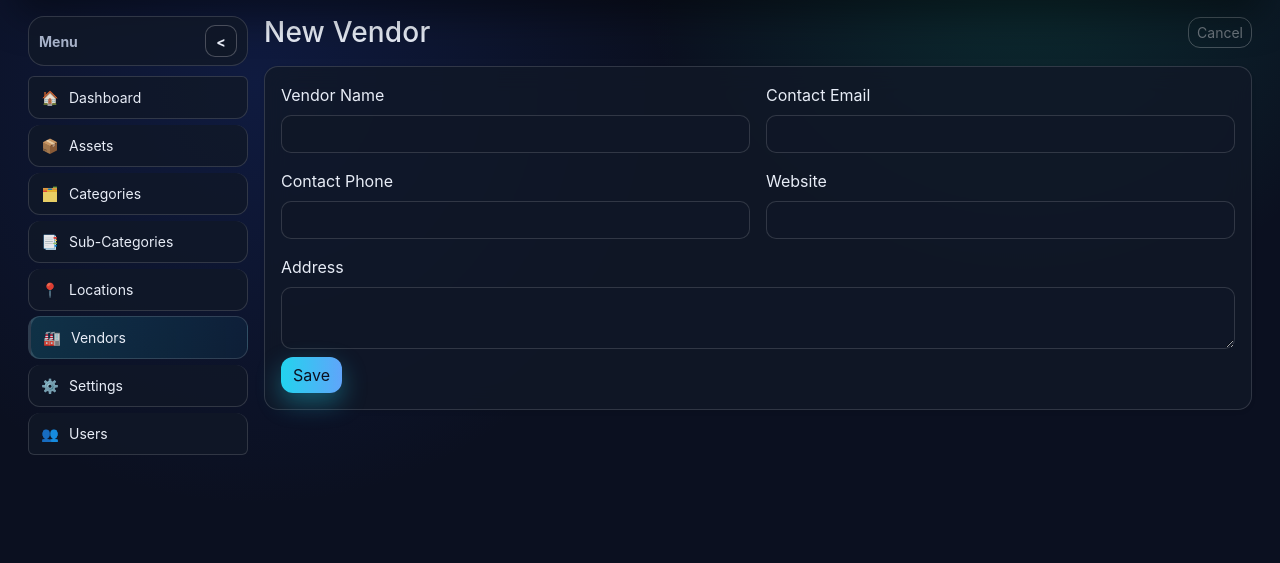
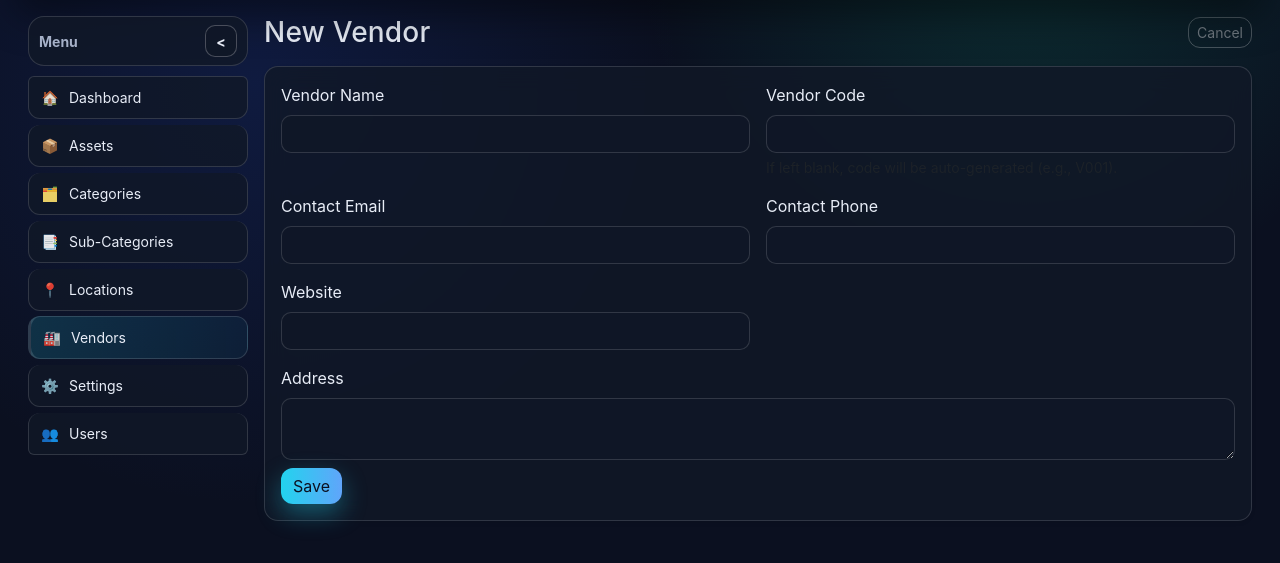
Before and after one commit to ItsCryp7iC/inventory-management-app, a Flask app: page /vendors/new in a window 1280 px wide. Shown: the part 77-640 px from the top of the page. Run offline with Flask 3, Linux system fonts and the light colour scheme; the visitor is signed in with stand-in values (Sample User, id 1); data that the repository does not hold is empty; some libraries are stand-ins or nearby versions.

Commit message:
Added vendor codes (auto-generate V001+) and ensured codes show in vendor list and asset detail via modal link.

```diff
--- a/app/assets/routes.py
+++ b/app/assets/routes.py
@@ -147,6 +147,34 @@
 
     year_str = str(year)
     return f"{company}-{office_code}-{cat_code}-{year_str}-{next_seq:04d}"
+
+
+def ensure_vendor_code(vendor: Vendor):
+    """
+    Ensure a vendor has a code; auto-generate if missing.
+    """
+    if not vendor or vendor.code:
+        return
+
+    existing_codes = (
+        Vendor.query
+        .with_entities(Vendor.code)
+        .filter(Vendor.code.isnot(None))
+        .all()
+    )
+    max_num = 0
+    for (code,) in existing_codes:
+        if not code:
+            continue
+        digits = "".join(ch for ch in code if ch.isdigit())
+        if digits:
+            try:
+                max_num = max(max_num, int(digits))
+            except ValueError:
+                continue
+
+    vendor.code = f"V{max_num + 1:03d}"
+    db.session.commit()
 
 
 def log_asset_event(
@@ -362,6 +390,7 @@
 @login_required
 def asset_detail(asset_id):
     asset = Asset.query.get_or_404(asset_id)
+    ensure_vendor_code(asset.vendor)
     events = (
         AssetEvent.query
         .filter_by(asset_id=asset.id)
--- a/app/models.py
+++ b/app/models.py
@@ -77,6 +77,7 @@
 
     id = db.Column(db.Integer, primary_key=True)
     name = db.Column(db.String(150), nullable=False, unique=True)
+    code = db.Column(db.String(20), nullable=True, unique=True)
     contact_email = db.Column(db.String(150), nullable=True)
     contact_phone = db.Column(db.String(50), nullable=True)
     website = db.Column(db.String(200), nullable=True)
--- a/app/templates/vendors/form.html
+++ b/app/templates/vendors/form.html
@@ -28,6 +28,15 @@
                     <label class="form-label">{{ form.name.label }}</label>
                     {{ form.name(class="form-control") }}
                     {% for err in form.name.errors %}
+                        <div class="text-danger small">{{ err }}</div>
+                    {% endfor %}
+                </div>
+
+                <div class="col-md-6">
+                    <label class="form-label">{{ form.code.label }}</label>
+                    {{ form.code(class="form-control") }}
+                    <div class="form-text">{{ form.code.description }}</div>
+                    {% for err in form.code.errors %}
                         <div class="text-danger small">{{ err }}</div>
                     {% endfor %}
                 </div>
--- a/app/templates/vendors/list.html
+++ b/app/templates/vendors/list.html
@@ -17,6 +17,7 @@
                 <table class="table table-sm align-middle mb-0">
                     <thead>
                         <tr>
+                            <th>Code</th>
                             <th>Name</th>
                             <th>Email</th>
                             <th>Phone</th>
@@ -27,6 +28,7 @@
                     <tbody>
                         {% for vendor in vendors %}
                         <tr>
+                            <td>{{ vendor.code or "-" }}</td>
                             <td>{{ vendor.name }}</td>
                             <td>{{ vendor.contact_email or "-" }}</td>
                             <td>{{ vendor.contact_phone or "-" }}</td>
--- a/app/vendors/routes.py
+++ b/app/vendors/routes.py
@@ -1,4 +1,4 @@
-from flask import render_template, redirect, url_for, flash
+from flask import render_template, redirect, url_for, flash, abort
 from . import bp
 from app.extensions import db
 from app.models import Vendor
@@ -12,6 +12,12 @@
 
 class VendorForm(FlaskForm):
     name = StringField("Vendor Name", validators=[DataRequired(), Length(max=150)])
+    code = StringField(
+        "Vendor Code",
+        validators=[Optional(), Length(max=20)],
+        filters=[lambda x: x.strip().upper() if x else x],
+        description="If left blank, code will be auto-generated (e.g., V001)."
+    )
     contact_email = StringField("Contact Email", validators=[Optional(), Length(max=150)])
     contact_phone = StringField("Contact Phone", validators=[Optional(), Length(max=50)])
     website = StringField("Website", validators=[Optional(), Length(max=200)])
@@ -22,8 +28,41 @@
 @bp.route("/")
 @admin_required
 def list_vendors():
+    _assign_missing_codes()
     vendors = Vendor.query.order_by(Vendor.name.asc()).all()
     return render_template("vendors/list.html", vendors=vendors)
+
+
+def _generate_vendor_code():
+    """
+    Generate next vendor code like V001, V002 based on existing codes.
+    """
+    existing_codes = (
+        Vendor.query
+        .with_entities(Vendor.code)
+        .filter(Vendor.code.isnot(None))
+        .all()
+    )
+    max_num = 0
+    for (code,) in existing_codes:
+        if not code:
+            continue
+        num_part = "".join(ch for ch in code if ch.isdigit())
+        if num_part:
+            try:
+                max_num = max(max_num, int(num_part))
+            except ValueError:
+                continue
+    return f"V{max_num + 1:03d}"
+
+
+def _assign_missing_codes():
+    missing = Vendor.query.filter((Vendor.code == None) | (Vendor.code == "")).all()  # noqa: E711
+    if not missing:
+        return
+    for vendor in missing:
+        vendor.code = _generate_vendor_code()
+    db.session.commit()
 
 
 @bp.route("/new", methods=["GET", "POST"])
@@ -32,8 +71,14 @@
     form = VendorForm()
 
     if form.validate_on_submit():
+        code = form.code.data or _generate_vendor_code()
+        if Vendor.query.filter_by(code=code).first():
+            flash("Vendor code already exists. Please use a unique code.", "danger")
+            return render_template("vendors/form.html", form=form, is_edit=False)
+
         vendor = Vendor(
             name=form.name.data,
+            code=code,
             contact_email=form.contact_email.data or None,
             contact_phone=form.contact_phone.data or None,
             website=form.website.data or None,
@@ -54,6 +99,11 @@
     form = VendorForm(obj=vendor)
 
     if form.validate_on_submit():
+        if form.code.data:
+            if form.code.data != vendor.code and Vendor.query.filter_by(code=form.code.data).first():
+                flash("Vendor code already exists. Please use a unique code.", "danger")
+                return render_template("vendors/form.html", form=form, is_edit=True, vendor=vendor)
+            vendor.code = form.code.data
         vendor.name = form.name.data
         vendor.contact_email = form.contact_email.data or None
         vendor.contact_phone = form.contact_phone.data or None
```
Also changed, not shown: app/templates/assets/detail.html (+35 -1 lines), migrations/versions/5c3e7fd8d5b4_add_vendor_code.py (added, +28 -0 lines).
